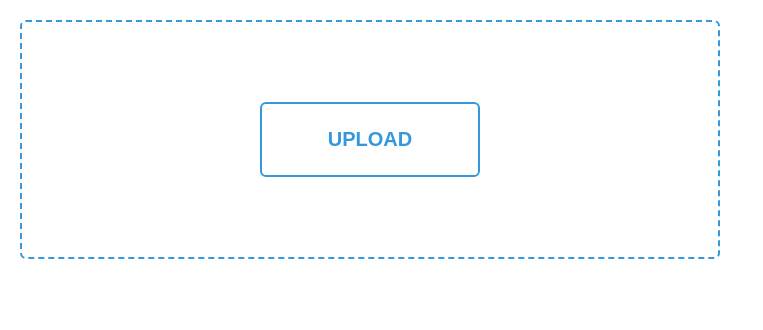
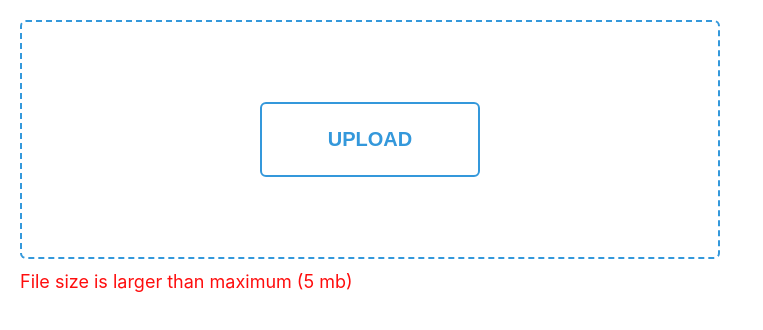
Before and after one commit to Vitaliytheone/Upload-field, a React (Create React App) app: page / in a window 1280 px wide. Shown: the top 330 px of the page, without its empty margins (0-763 px from the left). Built offline with nearby package versions, Linux system fonts and the light colour scheme.

Commit message:
text component

```diff
--- a/src/components/file-upload/helpers.ts
+++ b/src/components/file-upload/helpers.ts
@@ -1,3 +1,7 @@
 export const getFiles = (files: FileList) => Array.from(files);
 
 export const getFilesSize = (arr: File[]) => arr.reduce((cur, next) => cur + next.size, 0);
+
+export const bytesToMb = (size: number) => {
+    return size / 1000000;
+}
--- a/src/components/file-upload/index.tsx
+++ b/src/components/file-upload/index.tsx
@@ -1,10 +1,11 @@
 import { useRef, useState } from "react";
-import { Wrapper, FileInput, Button } from "./theme";
+import { Wrapper, FileInput, Button, RED } from "./theme";
 import { TFileUpload } from "./type";
-import { getFiles, getFilesSize } from "./helpers";
+import { getFiles, getFilesSize, bytesToMb } from "./helpers";
+import Text from "../text";
 
-const FileUpload = ({ multiple = true, maxSize = 7000000, accept }: TFileUpload) => {
-    // maxSize in bytes
+const FileUpload = ({ multiple = true, maxSize = 5, withTextError = true, accept }: TFileUpload) => {
+    // maxSize in mb
 
     const ref = useRef<HTMLInputElement>(null);
     const [isActiveDrag, setDragActive] = useState(false);
@@ -29,8 +30,10 @@ const FileUpload = ({ multiple = true, maxSize = 7000000, accept }: TFileUpload)
         e.preventDefault();
         setDragActive(false);
         const files = getFiles(e.dataTransfer.files);
+        console.info(files);
         const size = getFilesSize(files);
-        if (size <= maxSize) {
+        console.info(bytesToMb(size));
+        if (bytesToMb(size) <= maxSize) {
             setFiles(files);
             setValidation({ ...validation, isValid: true });
         } else {
@@ -61,6 +64,7 @@ const FileUpload = ({ multiple = true, maxSize = 7000000, accept }: TFileUpload)
     console.info(files);
 
     return (
+        <>
             <Wrapper
                 $isActive={isActiveDrag}
                 $validation={validation}
@@ -81,6 +85,8 @@ const FileUpload = ({ multiple = true, maxSize = 7000000, accept }: TFileUpload)
                     Upload
                 </Button>
             </Wrapper>
+            {withTextError && <Text color={RED}>File size is larger than maximum ({maxSize} mb)</Text>}
+        </>
     );
 };
 
--- a/src/components/file-upload/theme.ts
+++ b/src/components/file-upload/theme.ts
@@ -1,10 +1,10 @@
 import { TInputValidation } from './type';
 import styled from "styled-components";
 
-const DEFAULT_BLUE = "#3498db";
-const HOVER_BLUE = "#02568f";
-const RED = "#fe0d0d";
-const GREEN = "#64e222";
+export const DEFAULT_BLUE = "#3498db";
+export const HOVER_BLUE = "#02568f";
+export const GREEN = "#64e222";
+export const RED = "#fe0d0d";
 
 const getColor = (isActive: boolean, validation: TInputValidation, isWrapBorder?: boolean) => {
   if(validation.isError && isWrapBorder) return RED;
@@ -79,6 +79,11 @@ export const Wrapper = styled.div<{$isActive: boolean, $validation: TInputValida
             outline: 0;
             background: transparent;
           }
+    }
+
+    & + span {
+      margin-top: 12px;
+    }
 `
 
 export const FileInput = styled.input`
--- a/src/components/file-upload/type.ts
+++ b/src/components/file-upload/type.ts
@@ -2,6 +2,7 @@ export type TFileUpload = {
     accept?: string;
     multiple?: boolean;
     maxSize?: any;
+    withTextError?: boolean
 }
 
 export type TInputValidation = {
--- a/src/components/index.ts
+++ b/src/components/index.ts
@@ -1,3 +1,4 @@
 export { default as FileUpload } from './file-upload';
 export { default as List } from './list';
 export { default as Preview } from './preview';
+export { default as Text } from './text';
--- /dev/null
+++ b/src/components/text/index.tsx
@@ -0,0 +1,18 @@
+import { PropsWithChildren } from "react";
+import styled from "styled-components";
+
+type TText = {
+    color: string;
+};
+
+const TextStyled = styled.span<{ $color: string }>`
+    display: inline-block;
+    font-size: 18px;
+    color: ${({ $color }) => $color};
+`;
+
+const Text = ({ children, color = "#000" }: PropsWithChildren<TText>) => {
+    return <TextStyled $color={color}>{children}</TextStyled>;
+};
+
+export default Text;
```
Lines whose indentation alone changed are shown as unchanged.
